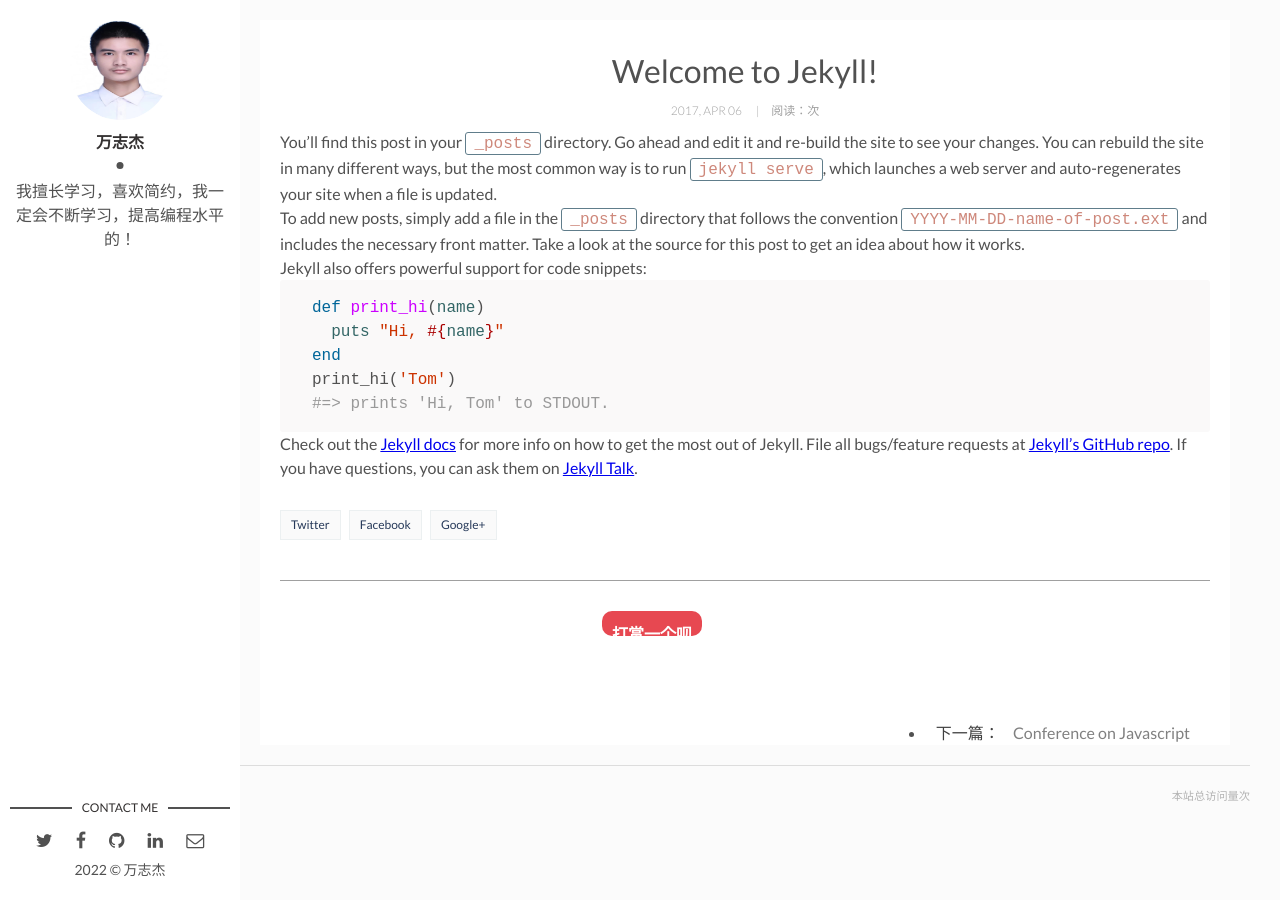
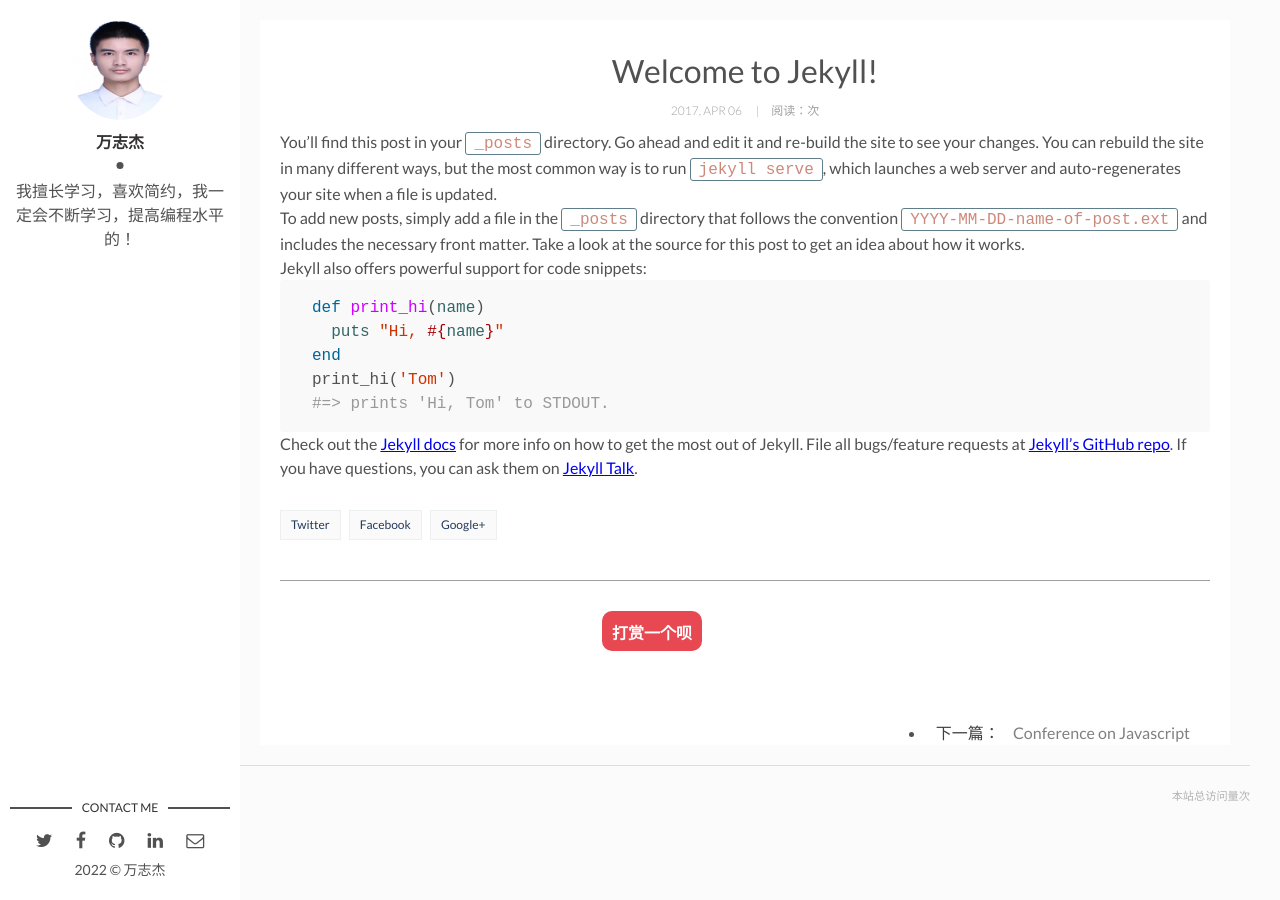
Before and after one commit to 19991010wan/19991010wan-Blog, a Jekyll site: the page built from _posts/2017-04-06-welcome-to-jekyll.markdown, in a window 1280 px wide. Built offline with Jekyll 4.4.1, drawn with Linux system fonts in a browser that asks for light colours; nearby versions of some CDN libraries; comment, search, counter and statistics services are not loaded.

Commit message:
update new-old

```diff
--- a/_includes/new-old.html
+++ b/_includes/new-old.html
@@ -1,6 +1,6 @@
 <section>
     <div class="content-play">
-        <a href="" onclick="dashangToggle()" class="dashang" title="打赏，支持一下">打赏一个呗</a>
+        <p><a href="javascript:void(0)" onclick="dashangToggle()" class="dashang" title="打赏，支持一下">打赏一个呗</a></p>
         <div class="hide_box-play"></div>
         <div class="shang_box-play">
             <a class="shang_close-play" href="javascript:void(0)" onclick="dashangToggle()" title="关闭"><img src="/images/payimg/close.jpg" alt="取消" /></a>
@@ -83,8 +83,8 @@
             display: block;
             width: 100px;
             margin: 5px auto;
-            height: 25px;
-            line-height: 25px;
+            height: 40px;
+            /*line-height: 40px;*/
             padding: 10px;
             background-color: #E74851;
             color: #fff;
@@ -97,9 +97,10 @@
         }
 
         .dashang:hover {
-            opacity: 0.8;
-            padding: 15px;
-            font-size: 18px;
+            transform:scale(1.1,1.1)
+            /*opacity: 0.8;*/
+            /*padding: 15px;*/
+            /*font-size: 18px;*/
         }
 
         .shang_close-play {
```
